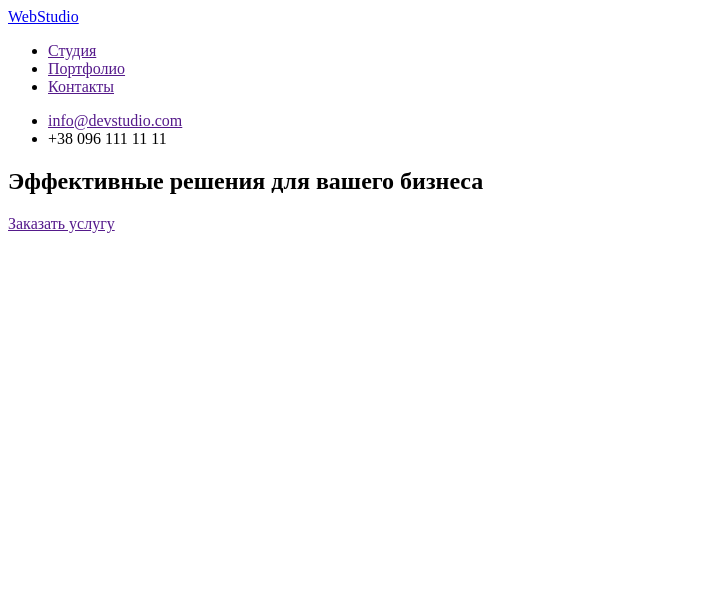
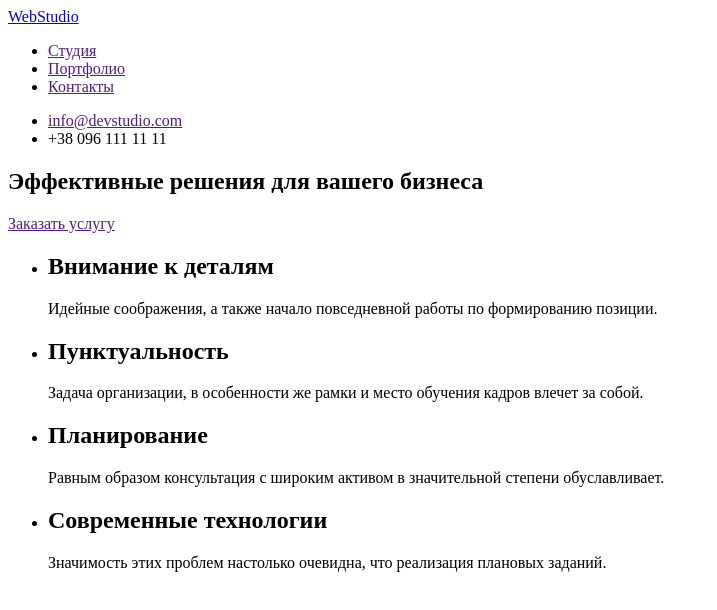
Before and after one commit to xwinkX/goit-markup-hw-01, a plain HTML site: page index.html in a window 1280 px wide. Shown: the whole page, without its empty margins (0-717 px from the left). Drawn offline with Linux system fonts and the light colour scheme.

Commit message:
Update index.html

```diff
--- a/index.html
+++ b/index.html
@@ -31,7 +31,25 @@
     </section>
 
 <section>
-    <ul></ul>
+    <ul>
+        <li>
+            <h2>Внимание к деталям</h2>
+            <p>Идейные соображения, а также начало повседневной работы по формированию позиции.</p>
+        </li>
+        <li>
+            <h2>Пунктуальность</h2>
+            <p>Задача организации, в особенности же рамки и место обучения кадров влечет за собой.</p>
+        </li>
+        <li>
+            <h2>Планирование</h2>
+            <p>Равным образом консультация с широким активом в значительной степени обуславливает.</p>
+        </li>
+        <li>
+            <h2>Современные технологии</h2>
+            <p>Значимость этих проблем настолько очевидна, что реализация плановых заданий.</p>
+        </li>
+
+    </ul>
 </section>
 </body>
 </html>
```
